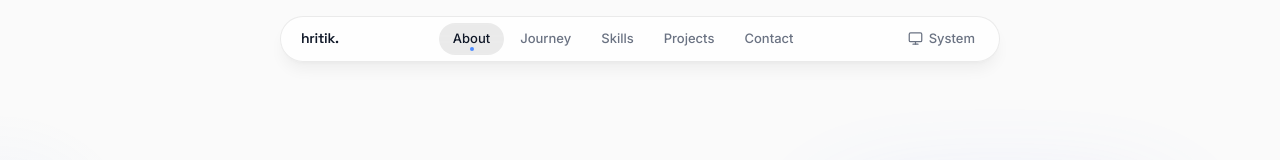
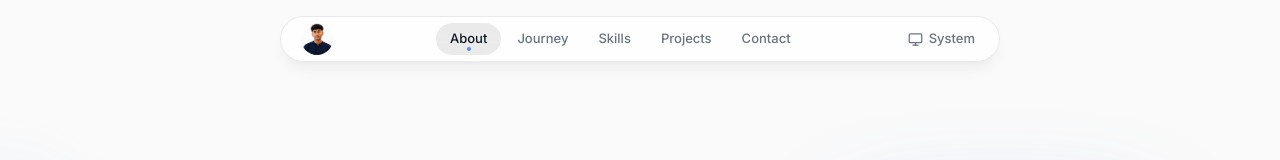
Before and after one commit to hritikhri/portfolio-, a React (Vite) app: page / in a window 1280 px wide. Shown: the top 160 px of the page. Built offline with nearby package versions, Linux system fonts and the light colour scheme.

Commit message:
fixed dropdown

```diff
--- a/src/components/Hero.tsx
+++ b/src/components/Hero.tsx
@@ -263,6 +263,7 @@ return (
               }`}
             >
               <img
+                // src="/Linkedin_profile_pic-removebg-preview.png"
                 src="/profile.jpg"
                 alt="Hritik Kumar"
                 className="w-full h-full object-cover"
--- a/src/components/Navbar.tsx
+++ b/src/components/Navbar.tsx
@@ -170,7 +170,8 @@ const Navbar: React.FC = () => {
             }}
             onClick={() => window.scrollTo({ top: 0, behavior: "smooth" })}
           >
-            hritik.
+            {/* hritik. */}
+            <img src="Linkedin_profile_pic.png" alt="profile picture" className="object-cover h-8 rounded-3xl" />
           </span>
 
           {/* Desktop nav links — hidden on mobile, visible md+ */}
@@ -316,19 +317,19 @@ const Navbar: React.FC = () => {
               animate={{ opacity: 1, y: 0, scale: 1 }}
               exit={{ opacity: 0, y: -10, scale: 0.97 }}
               transition={{ duration: 0.2 }}
-              className={`w-[calc(100%-24px)] sm:w-[calc(100%-48px)] md:hidden rounded-2xl border p-3 mt-2 z-50 ${
+              className={`w-[calc(100%-24px)] sm:w-[calc(100%-48px)] md:hidden rounded-2xl border p-2 mt-2 z-50 ${
                 isDark
                   ? "bg-[#111827]/95 border-white/10 backdrop-blur-xl"
                   : "bg-white/95 border-black/8 shadow-xl backdrop-blur-xl"
               }`}
-              style={{ maxWidth: 720 }}
+              style={{ maxWidth: 190 }}
             >
               <div className="flex flex-col gap-0.5">
                 {navLinks.map((link) => (
                   <button
                     key={link.href}
                     onClick={() => handleNavClick(link.href)}
-                    className={`w-full text-left px-4 py-3 rounded-xl text-[14px] font-medium transition-colors duration-150 ${
+                    className={`w-full text-left px-4 py-2 flex items-center justify-center rounded-xl text-[14px] font-medium transition-colors duration-150 ${
                       activeSection === link.href.slice(1)
                         ? isDark
                           ? "text-white bg-white/10"
```
Also changed, not shown: public/Linkedin_profile_pic-removebg-preview.png (added).
